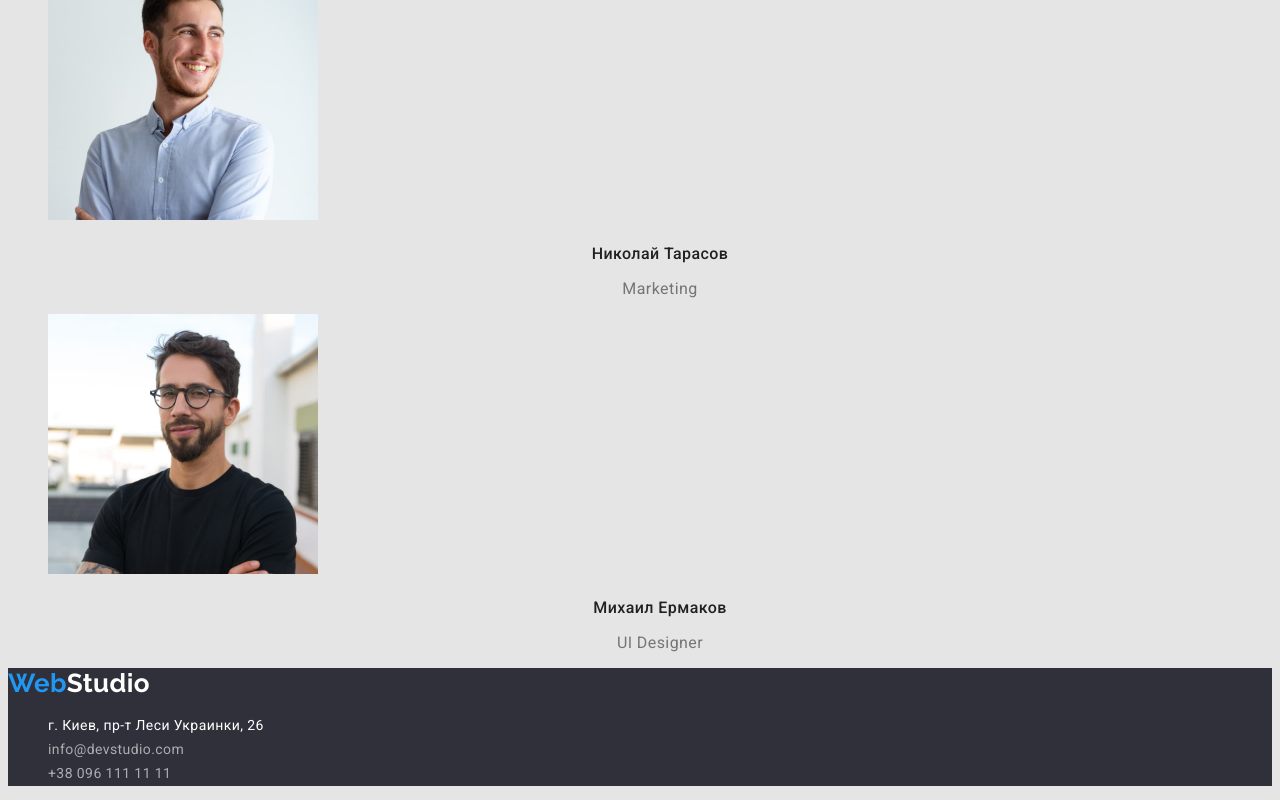
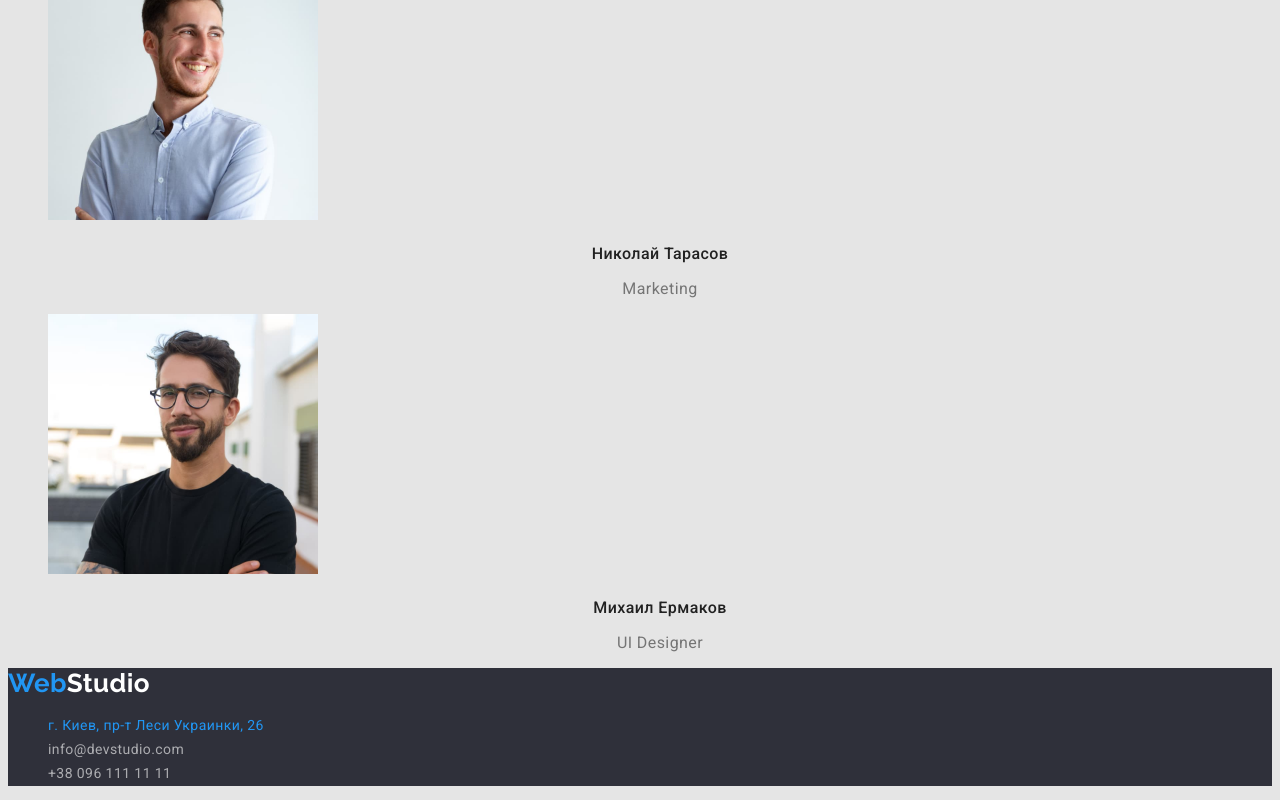
Before and after one commit to RomanTsiukh/goit-markup-hw-02, a plain HTML site: page index.html in a window 1280 px wide. In both pictures the pointer is over the link "г. Киев, пр-т Леси Украинки, 26". Shown: the part 2954-3754 px from the top of the page. Drawn offline with Linux system fonts and the light colour scheme.

Commit message:
Правки ментора (добавление ховера к ссылкам футера)

```diff
--- a/css/styles.css
+++ b/css/styles.css
@@ -146,13 +146,17 @@ body {
     .address .contacts
      {color: rgba(255, 255, 255, 0.6);}
 
-     .address .contacts,
-     .address .link {
+    .address .contacts:hover,
+    .address .link:hover
+     {color: var(--accent-color);}
+
+    .address .contacts,
+    .address .link {
          text-decoration: none;
          font-style: normal;
      }
 
-     footer {
+    footer {
         background-color: #2F303A;
         }
 
```
